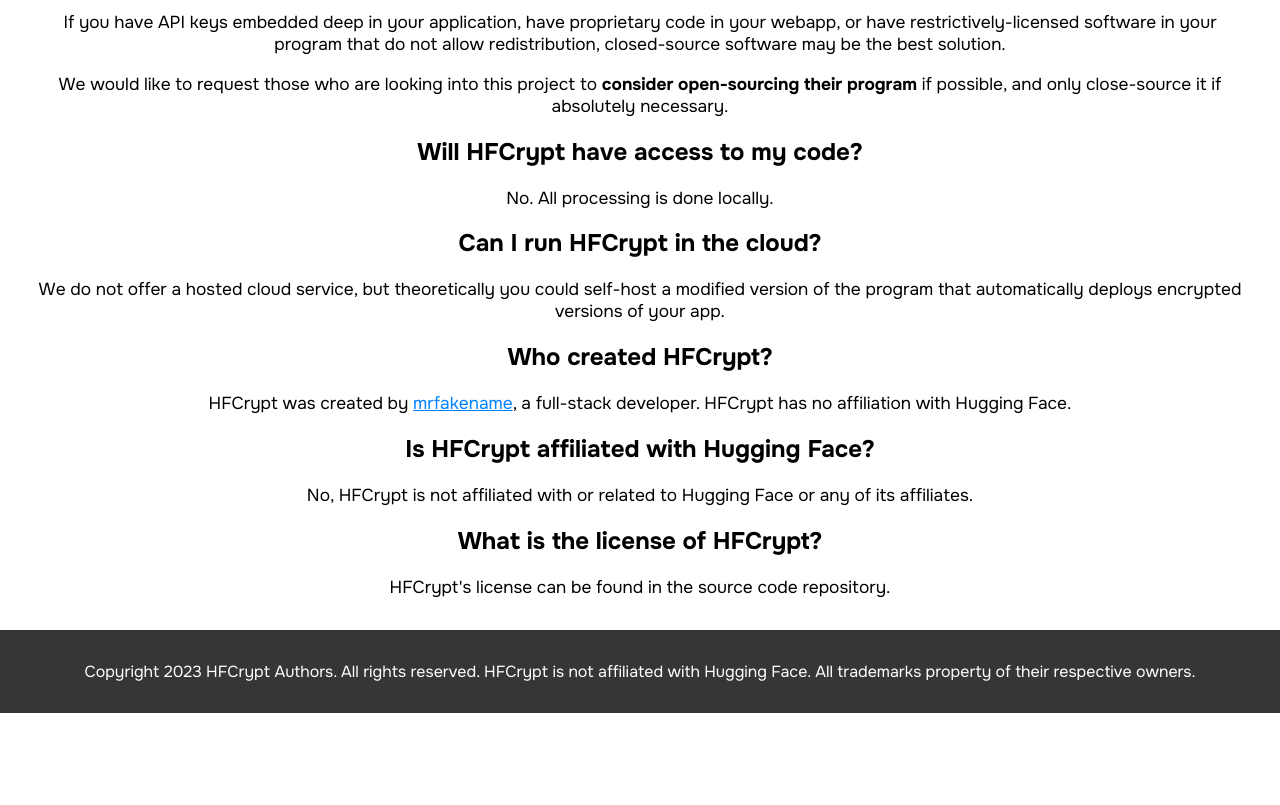
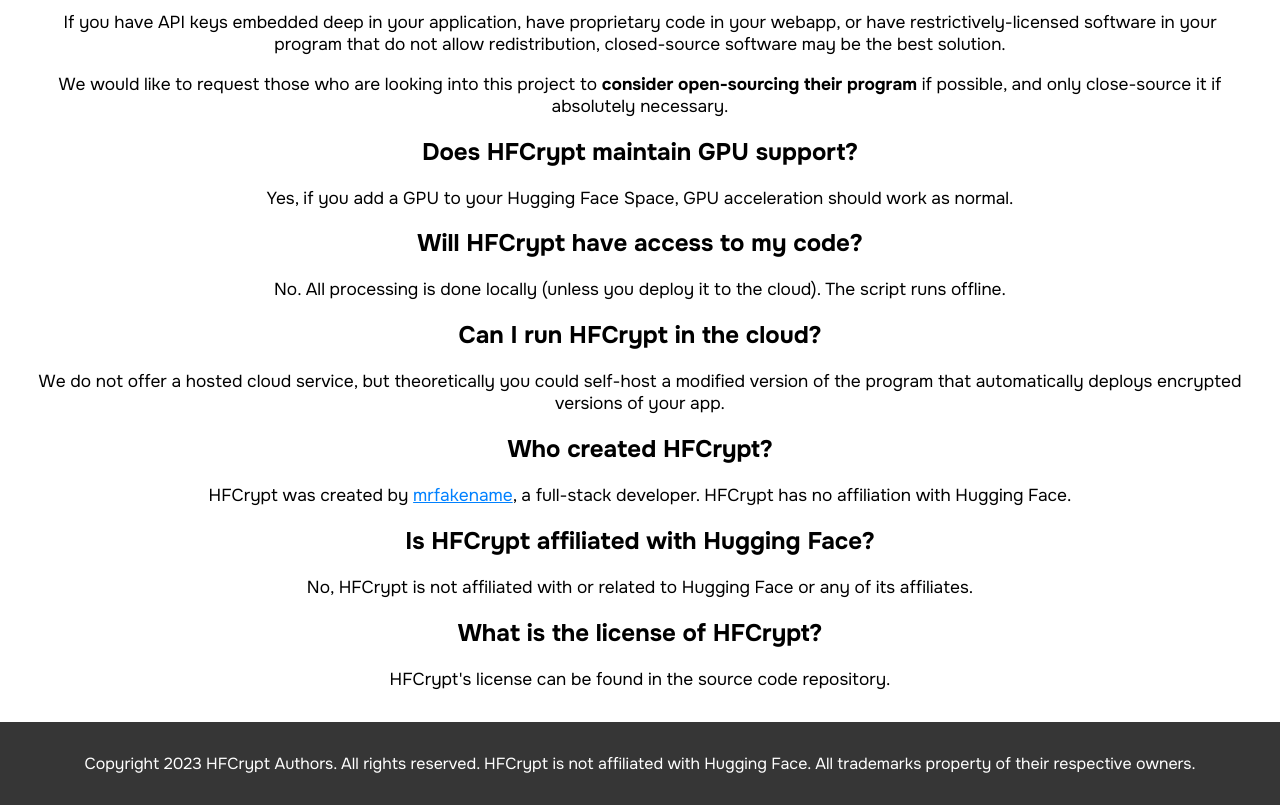
Before and after one commit to hfcrypt/hfcrypt.github.io, a plain HTML site: page index.html in a window 1280 px wide. Shown: the part 1700-2505 px from the top of the page. Before the commit the page ends 2413 px from the top, so only its background shows below. Drawn offline with Linux system fonts and the light colour scheme; no server answers.

Commit message:
Add GPU support message

```diff
--- a/index.html
+++ b/index.html
@@ -250,8 +250,10 @@
         <p>There are several reasons to close-source your code. If possible, we would like to suggest and promote open-source development, but we recognize that sometimes this is not possible of feasible.</p>
         <p>If you have API keys embedded deep in your application, have proprietary code in your webapp, or have restrictively-licensed software in your program that do not allow redistribution, closed-source software may be the best solution.</p>
         <p>We would like to request those who are looking into this project to <b>consider open-sourcing their program</b> if possible, and only close-source it if absolutely necessary.</p>
+        <h2>Does HFCrypt maintain GPU support?</h2>
+        <p>Yes, if you add a GPU to your Hugging Face Space, GPU acceleration should work as normal.</p>
         <h2>Will HFCrypt have access to my code?</h2>
-        <p>No. All processing is done locally.</p>
+        <p>No. All processing is done locally (unless you deploy it to the cloud). The script runs offline.</p>
         <h2>Can I run HFCrypt in the cloud?</h2>
         <p>We do not offer a hosted cloud service, but theoretically you could self-host a modified version of the program that automatically deploys encrypted versions of your app.</p>
         <h2>Who created HFCrypt?</h2>
```
